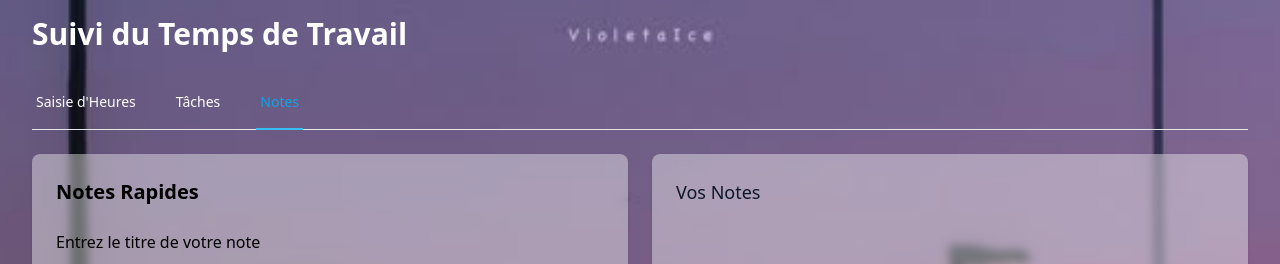
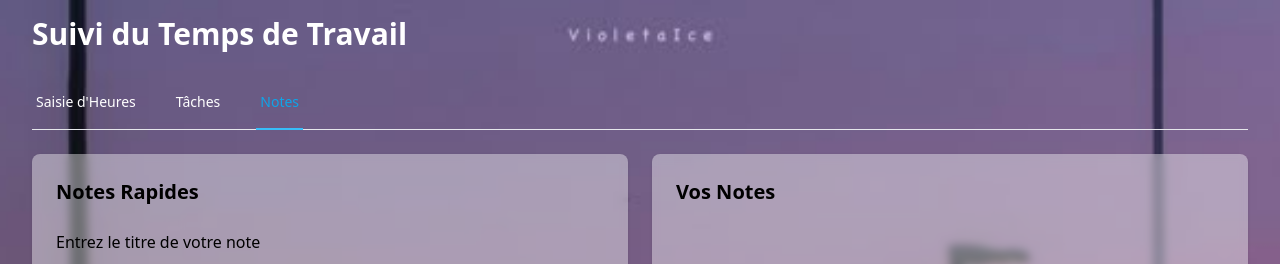
Before and after one commit to N0tFond/Tracker_Time, a Vue app: page / in a window 1280 px wide. Both pictures are taken after a click on the button "Notes". Shown: the top 264 px of the page. Built offline with nearby package versions, Linux system fonts and the light colour scheme.

Commit message:
【💎】Change : Color for title

```diff
--- a/src/components/Notes.vue
+++ b/src/components/Notes.vue
@@ -93,7 +93,7 @@ export default {
 
         <!-- Container pour l'affichage des notes -->
         <div class="flex-1 bg-white/40 bg-clip-padding backdrop-filter backdrop-blur-xs shadow rounded-lg p-6">
-            <h3 class="text-lg font-medium text-slate-900 mb-4">Vos Notes</h3>
+            <h3 class="text-xl font-bold text-black mb-4">Vos Notes</h3>
             <div
                 class="space-y-4 h-[40rem] overflow-y-scroll overflow-x-hidden scroll-p-1 custom-scrollbar notes-container">
                 <div v-for="(note, index) in notes" :key="index" class="bg-secondary/20 p-4 rounded-lg relative">
```
